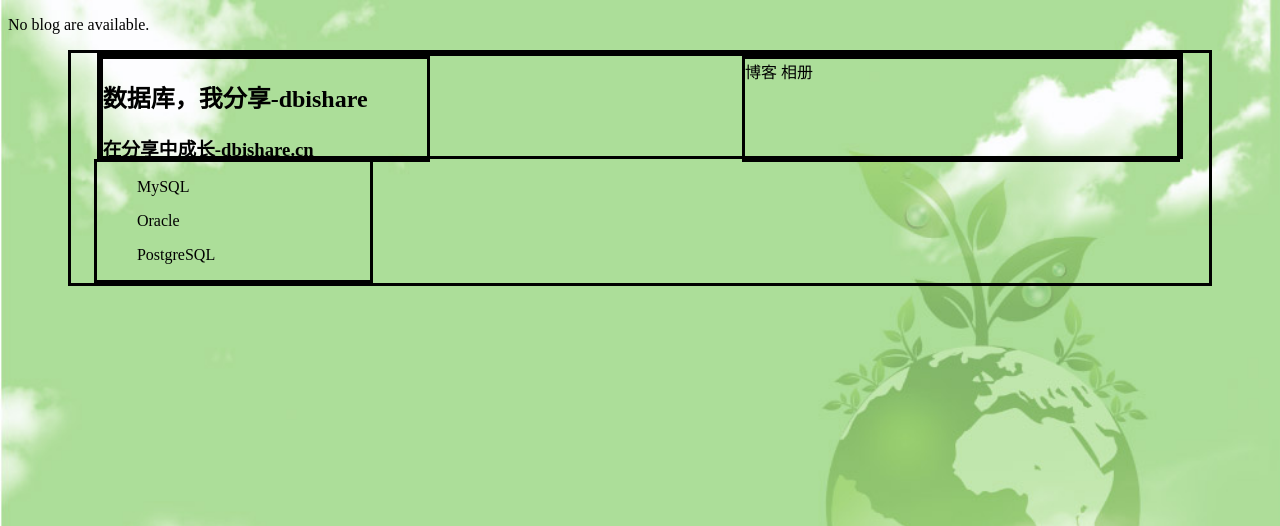
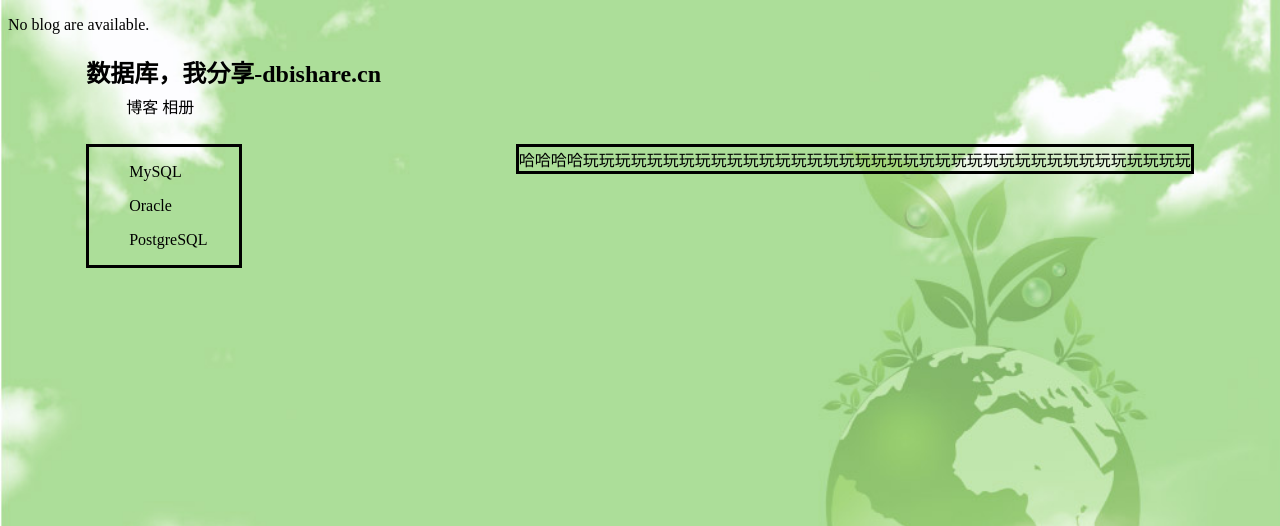
Before and after one commit to vicigel/myblog, a Django app: template blog/templates/blog/index.html in a window 1280 px wide. Shown: the top 526 px of the page. Run offline with Django 3.2, Linux system fonts and the light colour scheme; the template is opened without the code that fills it, so the values that code supplies are empty; parts of the project's set-up code (start-up, migrations or seed data) failed here and were passed over.

Commit message:
modify html and css

```diff
--- a/blog/static/blog/css/index.css
+++ b/blog/static/blog/css/index.css
@@ -7,42 +7,30 @@ body {
 #content {
     width:90%;
     margin: auto;
-    border: medium solid;
-
+    min-width: 500px;
 }
 
 #content-top {
-    width:95%;
+    width:350px;
     display:block;
-    border:medium solid;
-    margin:auto;
-    height: 100px;
+    margin-left: 15px;
+    height: 40px;
 }
-/*.logen {*/
-    /*width:24%;*/
-    /*margin-left: 2%;*/
-    /*border-bottom: medium solid;*/
-/*}*/
-/*.h3_class {*/
-    /*width:24%;*/
-    /*margin-left: 2%;*/
-    /*margin-top: -1.5%;*/
-/*}*/
-#content-top-left {
-    width:30%;
-    float:left;
-    border:medium solid;
-    height:100px;
-}
-#content-top-right {
-    float:right;
-    width:40%;
-    border:medium solid;
-    height:100px;
+
+#navigator {
+    height:50px;
+    margin-left: 55px;
 }
 #content-left {
-    width:24%;
-    margin-left:2%;
+    width:150px;
+    margin-left:15px;
     border:medium solid;
     margin-inside: auto;
+    float: left;
 }
+#content-right {
+    float:right;
+    margin-right: 15px;
+    border:medium solid;
+    min-width: 200px;
+}
--- a/blog/templates/blog/index.html
+++ b/blog/templates/blog/index.html
@@ -18,16 +18,13 @@
     {% endif %}
     <div id="content">
         <div id="content-top">
-            <div id="content-top-left">
-                <h2 class="logen">数据库，我分享-dbishare</h2>
-                <h3 class="h3_class">在分享中成长-dbishare.cn</h3>
-            </div>
-            <div id="content-top-right">
-                <a>博客</a>
-                <a>相册</a>
-            </div>
+            <h2>数据库，我分享-dbishare.cn</h2>
         </div>
 
+        <div id="navigator">
+            <a>博客</a>
+            <a>相册</a>
+        </div>
         <div id="content-left">
             <ul>MySQL</ul>
             <ul>Oracle</ul>
@@ -35,7 +32,7 @@
         </div>
 
         <div id="content-right">
-
+            哈哈哈哈玩玩玩玩玩玩玩玩玩玩玩玩玩玩玩玩玩玩玩玩玩玩玩玩玩玩玩玩玩玩玩玩玩玩玩玩玩玩
         </div>
         <div id="content-bottom">
 
```
Also changed, not shown: blog/models.py (+10 -10 lines).
